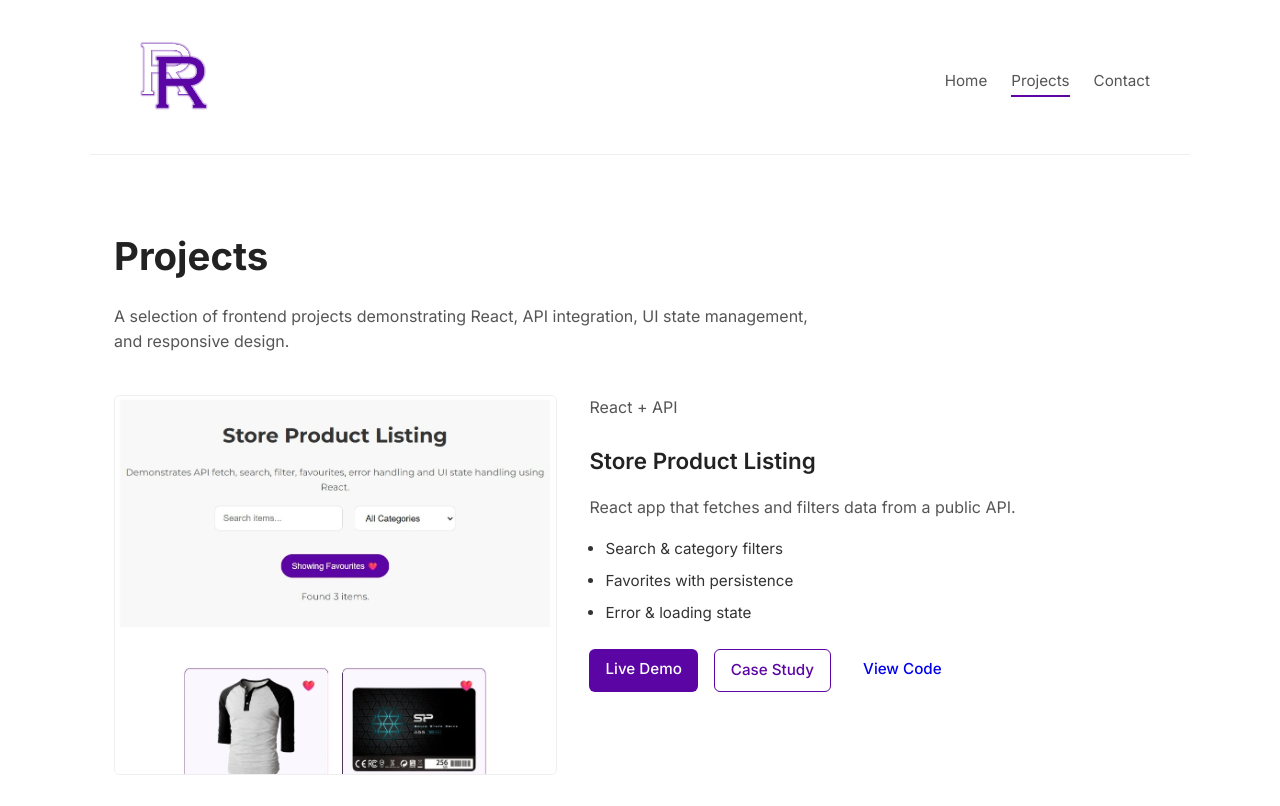
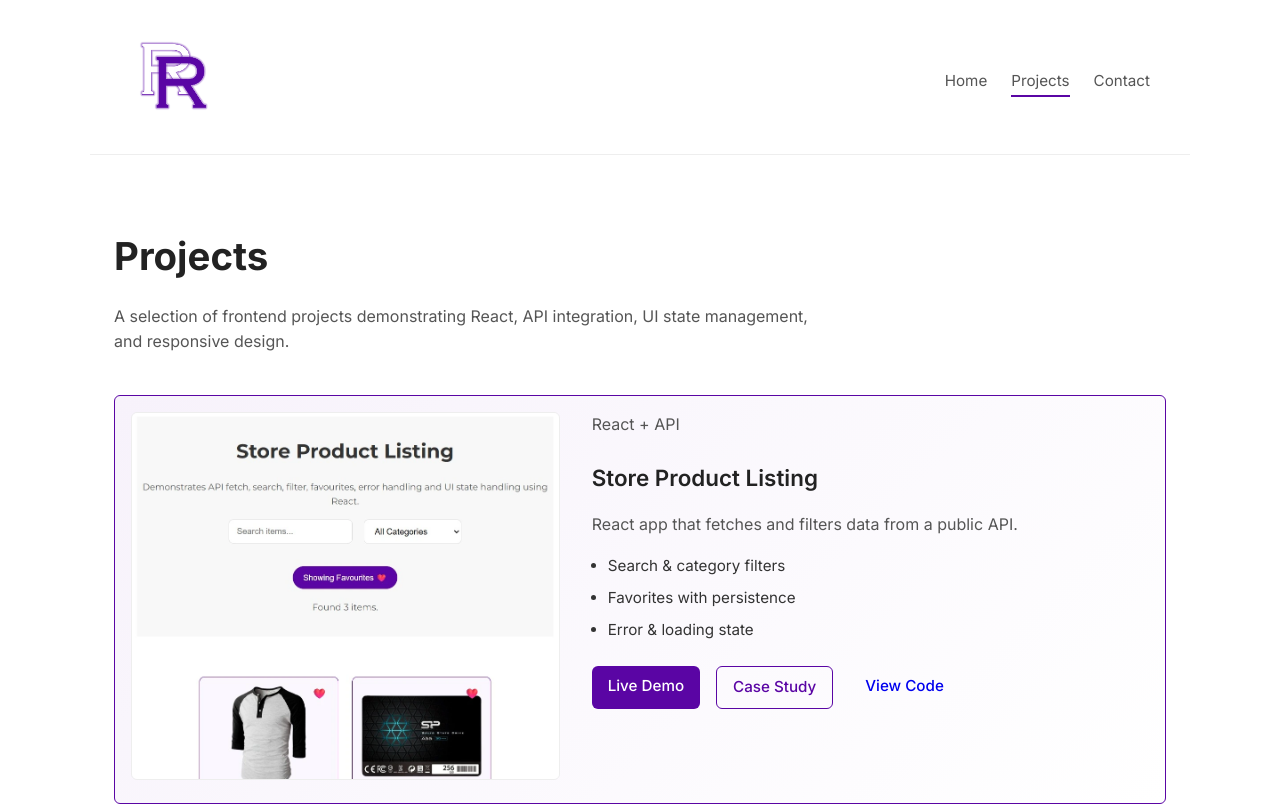
Before and after one commit to radhikaudacity/porfolio, a React (Vite) app: page /projects in a window 1280 px wide. Shown: the top 806 px of the page. Built offline with nearby package versions, Linux system fonts and the light colour scheme.

Commit message:
style: update product card

```diff
--- a/src/index.css
+++ b/src/index.css
@@ -289,6 +289,10 @@ section {
   grid-template-columns: 1fr 1.3fr;
   gap: var(--space-4);
   margin-bottom: var(--space-7);
+  background: linear-gradient(135deg, #f7f2fb, #ffffff);
+  padding: var(--space-2);
+  border: solid 1px var(--primary);
+  border-radius: 6px;
 }
 
 .project-image img {
```
